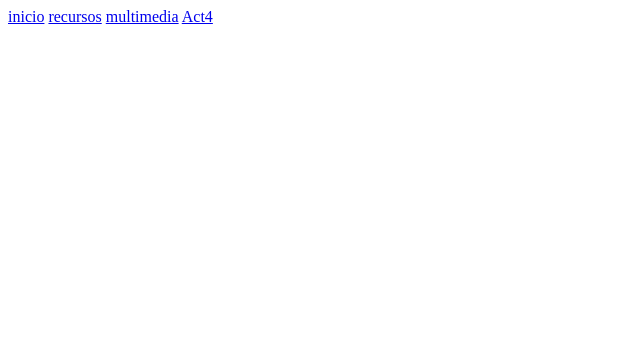
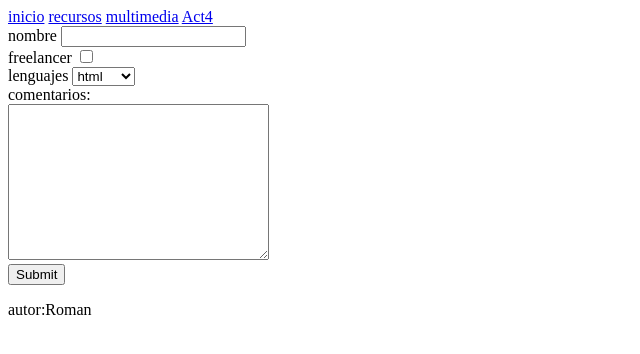
Before and after one commit to Romannn10/pryapwmamondez, a website: page pagina4.html in a window 1280 px wide. Shown: the whole page, without its empty margins (0-640 px from the left). Drawn offline with Linux system fonts and the light colour scheme.

Commit message:
Actividad4

```diff
--- a/pagina4.html
+++ b/pagina4.html
@@ -13,6 +13,38 @@
         <a href="multimedia.html">multimedia</a>
         <a href="pagina4.html">Act4</a>
     </header>
+    <main>
+        <form action="pagina4.html" method="post">
+            <label for="">nombre
+                <input type="text" name="Nombre" id="Nombre">
+            </label>
+            <br>
+            <label for="">freelancer
+                <input type="checkbox" value="Valor-del-checkbox" id="checkbox">
+            </label>
+            <br>
+            <label for="">lenguajes
+                <select name="selector-lenguaje" id="selector">
+                    <option value="Valor1">html</option>
+                    <option value="Valor2">C#</option>
+                    <option value="Valor3">phyton</option>
+                </select>
+            </label>
+            <br>
+            <label for="">comentarios:
+                <br>
+                <textarea name="comentario" id="text-comentario" cols="30" rows="10"></textarea>
+            </label>
+            <br>
+            <input type="submit">
+
+        </form>
+    </main>
+    <footer>
+        <p>
+            autor:Roman
+        </p>
+    </footer>
 
 </body>
 </html>
```
Also changed, not shown: 1 other file.
